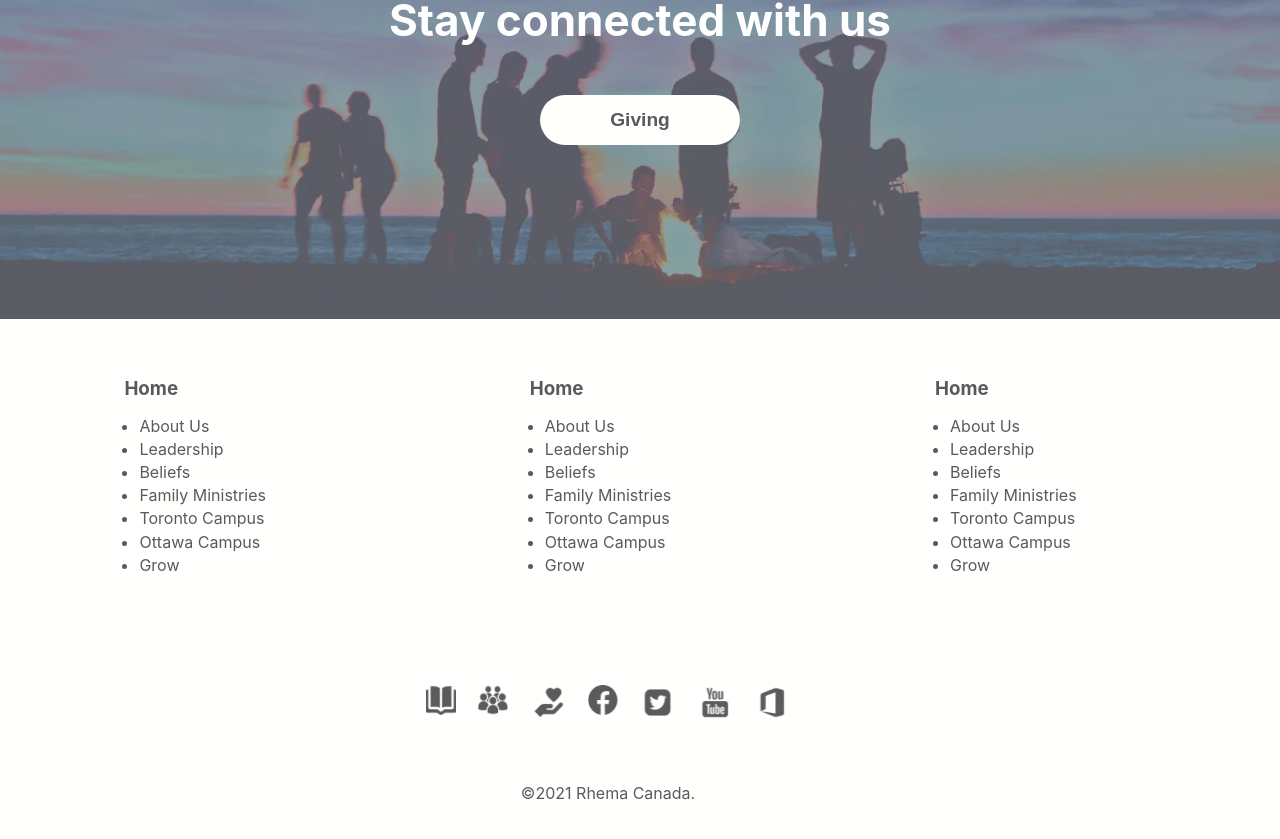
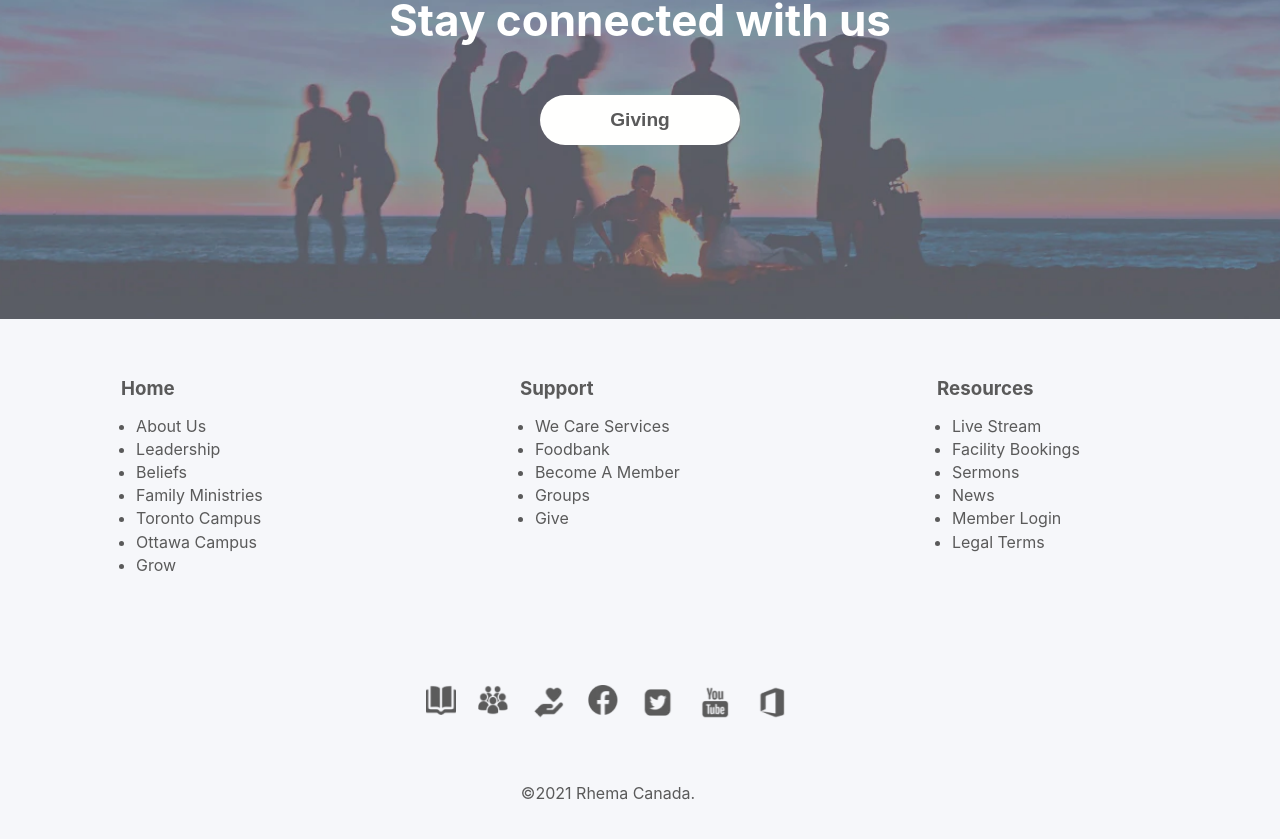
Before and after one commit to roxtran/rhemaonline-nextjs-wp, a Next.js app: page / in a window 1280 px wide. Shown: the part 1829-2668 px from the top of the page. Built offline with nearby package versions, Linux system fonts and the light colour scheme.

Commit message:
update layout & links

```diff
--- /dev/null
+++ b/components/Layout.js
@@ -0,0 +1,13 @@
+import { Children } from 'react'
+import Footer from './home/Footer'
+import Navbar from './home/Navbar'
+
+export default function Layout({ children }) {
+  return (
+    <>
+      <Navbar />
+      <main>{children}</main>
+      <Footer />
+    </>
+  )
+}
--- a/components/home/Footer.js
+++ b/components/home/Footer.js
@@ -10,22 +10,22 @@ export default function Footer() {
           <h3>Home</h3>
           <ul>
             <li>
-              <Link href='/'>
+              <Link href='/about'>
                 <a>About Us</a>
               </Link>
             </li>
             <li>
-              <Link href='/'>
+              <Link href='/leadership'>
                 <a>Leadership</a>
               </Link>
             </li>
             <li>
-              <Link href='/'>
+              <Link href='/beliefs'>
                 <a>Beliefs</a>
               </Link>
             </li>
             <li>
-              <Link href='/'>
+              <Link href='/ministries'>
                 <a>Family Ministries</a>
               </Link>
             </li>
@@ -40,115 +40,123 @@ export default function Footer() {
               </Link>
             </li>
             <li>
-              <Link href='/'>
+              <Link href='/grow'>
                 <a>Grow</a>
               </Link>
             </li>
           </ul>
         </div>
         <div className='support'>
-          <h3>Home</h3>
+          <h3>Support</h3>
           <ul>
             <li>
-              <Link href='/'>
-                <a>About Us</a>
+              <Link href='/connect'>
+                <a>We Care Services</a>
               </Link>
             </li>
             <li>
               <Link href='/'>
-                <a>Leadership</a>
+                <a>Foodbank</a>
               </Link>
             </li>
             <li>
               <Link href='/'>
-                <a>Beliefs</a>
+                <a>Become A Member</a>
               </Link>
             </li>
             <li>
               <Link href='/'>
-                <a>Family Ministries</a>
+                <a>Groups</a>
               </Link>
             </li>
             <li>
-              <Link href='/'>
-                <a>Toronto Campus</a>
-              </Link>
-            </li>
-            <li>
-              <Link href='/'>
-                <a>Ottawa Campus</a>
-              </Link>
-            </li>
-            <li>
-              <Link href='/'>
-                <a>Grow</a>
+              <Link href='/giving'>
+                <a>Give</a>
               </Link>
             </li>
           </ul>
         </div>
         <div className='resources'>
-          <h3>Home</h3>
+          <h3>Resources</h3>
           <ul>
             <li>
-              <Link href='/'>
-                <a>About Us</a>
+              <Link href='/live-stream'>
+                <a>Live Stream</a>
               </Link>
             </li>
             <li>
-              <Link href='/'>
-                <a>Leadership</a>
+              <Link href='/facility-bookings'>
+                <a>Facility Bookings</a>
               </Link>
             </li>
             <li>
-              <Link href='/'>
-                <a>Beliefs</a>
+              <Link href='/sermons'>
+                <a>Sermons</a>
               </Link>
             </li>
             <li>
-              <Link href='/'>
-                <a>Family Ministries</a>
+              <Link href='/news'>
+                <a>News</a>
               </Link>
             </li>
             <li>
-              <Link href='/'>
-                <a>Toronto Campus</a>
+              <Link href='https://rhema.ccbchurch.com/goto/login'>
+                <a>Member Login</a>
               </Link>
             </li>
             <li>
-              <Link href='/'>
-                <a>Ottawa Campus</a>
-              </Link>
-            </li>
-            <li>
-              <Link href='/'>
-                <a>Grow</a>
+              <Link href='/legal-terms'>
+                <a>Legal Terms</a>
               </Link>
             </li>
           </ul>
         </div>
       </div>
       <div className='icons'>
+        <a href='/'>
           <div className='icon'>
             <Image src='/images/bible-icon.webp' width={30} height={30} />
           </div>
+        </a>
+        <a href='https://rhema.ccbchurch.com/goto/login/' target='_blank'>
           <div className='icon'>
             <Image src='/images/groups-icon.webp' width={30} height={30} />
           </div>
+        </a>
+        <a
+          href='https://tithe.ly/give_new/www/#/tithely/give-one-time/645887?kiosk=1'
+          target='_blank'
+        >
           <div className='icon'>
             <Image src='/images/giving-icon.webp' width={35} height={35} />
           </div>
+        </a>
+        <a
+          href='https://www.facebook.com/Rhemachristianministries'
+          target='_blank'
+        >
           <div className='icon'>
             <Image src='/images/facebook-icon.webp' width={30} height={30} />
           </div>
+        </a>
+        <a href='https://twitter.com/rhemacanada?lang=en' target='_blank'>
           <div className='icon'>
             <Image src='/images/twitter-icon.webp' width={35} height={35} />
           </div>
+        </a>
+        <a
+          href='https://www.youtube.com/channel/UCNjybtMYeMfwur19Gd5GvRg'
+          target='_blank'
+        >
           <div className='icon'>
             <Image src='/images/youtube-icon.webp' width={35} height={35} />
           </div>
+        </a>
+        <a href='https://login.microsoftonline.com' target='_blank'>
           <div className='icon'>
             <Image src='/images/office-icon.webp' width={35} height={35} />
           </div>
+        </a>
       </div>
       <div className='copyright'>©{new Date().getFullYear()} Rhema Canada.</div>
     </FooterWrapper>
@@ -156,6 +164,7 @@ export default function Footer() {
 }
 
 export const FooterWrapper = styled.div`
+  background: var(--lightBG);
   height: 550px;
   padding: 4.5% 5% 5% 0;
 
--- a/pages/_app.js
+++ b/pages/_app.js
@@ -1,12 +1,15 @@
 import '../styles/_variables.css'
 import '../styles/GlobalStyle'
 import GlobalStyle from '../styles/GlobalStyle'
+import Layout from '../components/Layout'
 
 function MyApp({ Component, pageProps }) {
   return (
     <>
-      <GlobalStyle />
-      <Component {...pageProps} />
+      <Layout>
+        <GlobalStyle />
+        <Component {...pageProps} />
+      </Layout>
     </>
   )
 }
--- a/pages/index.js
+++ b/pages/index.js
@@ -8,12 +8,10 @@ import Footer from '../components/home/Footer'
 export default function Home() {
   return (
     <>
-      <Navbar />
       <Hero />
       <MiddleMenu />
       <Welcome />
       <Subscribe />
-      <Footer />
     </>
   )
 }
--- a/styles/GlobalStyle.js
+++ b/styles/GlobalStyle.js
@@ -21,6 +21,9 @@ const GlobalStyle = createGlobalStyle`
   a {
     color: var(--textColor);
     text-decoration: none;
+    &:hover {
+      color:var(--blue);
+    }
   }
 
   h2 {
```
Lines whose indentation alone changed are shown as unchanged.
